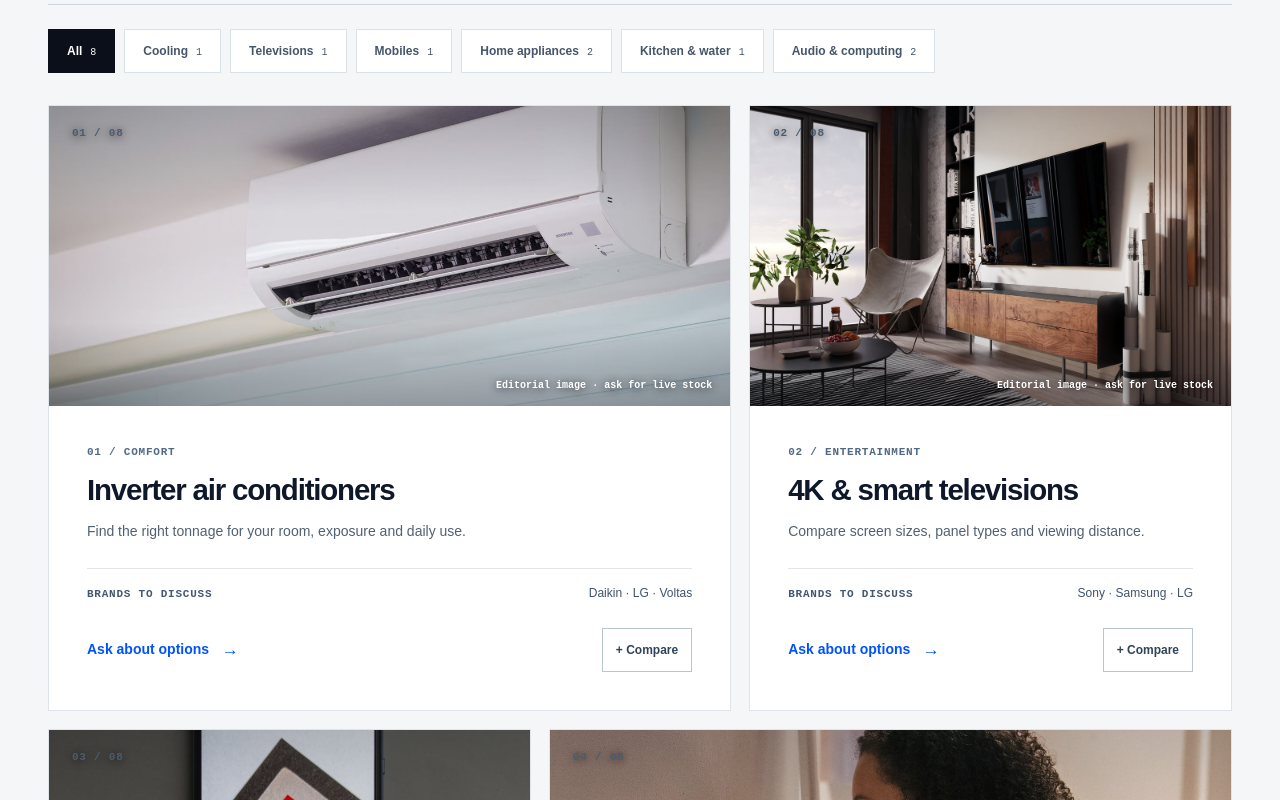
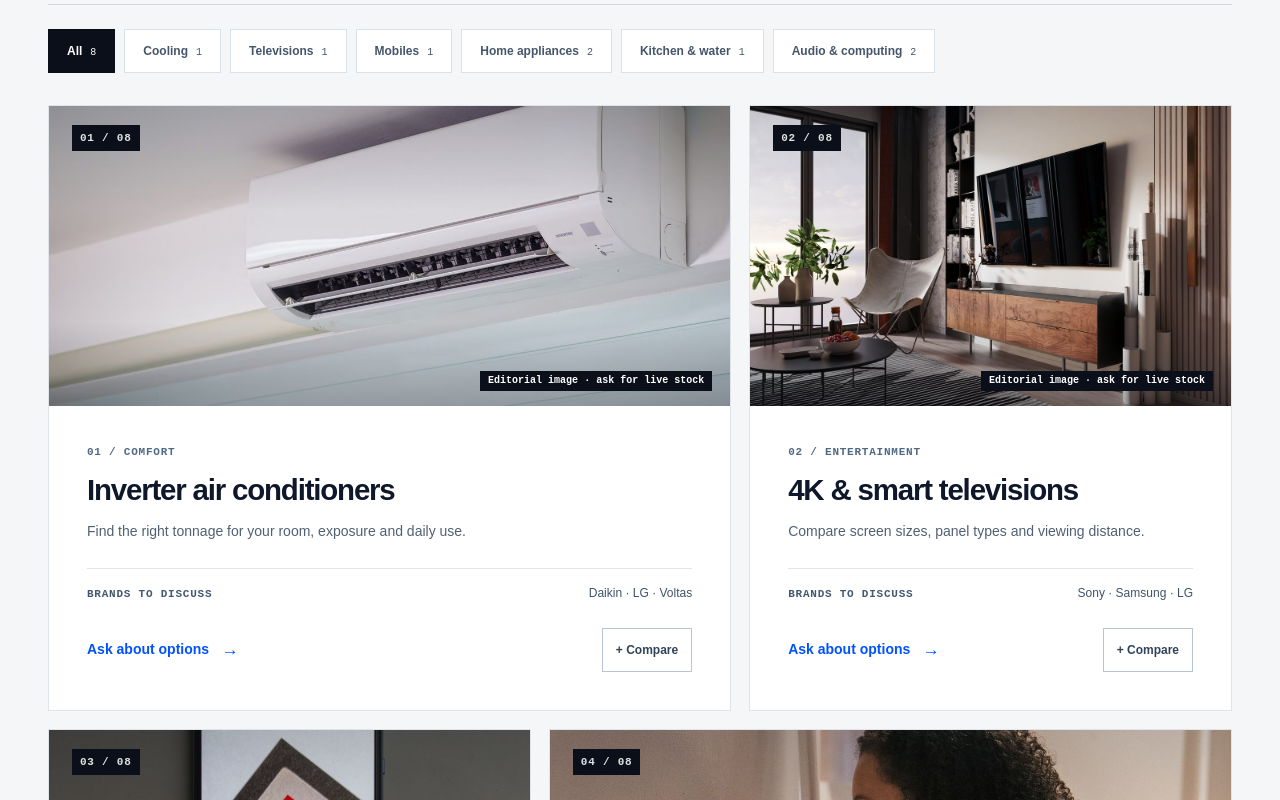
Before and after one commit to divyanshrathod35-cyber/anshdeep-electronics, a React (Vite) app: page / in a window 1280 px wide. Shown: the part 1260-2060 px from the top of the page. Built offline with nearby package versions, Linux system fonts and the light colour scheme.

Commit message:
fix(a11y): ensure editorial image metadata always meets legible contrast

```diff
--- a/src/styles.css
+++ b/src/styles.css
@@ -530,3 +530,6 @@ p { line-height: 1.65; }
 
 /* Final axe contrast correction for advisory copy on porcelain surfaces. */
 .finder-note { color: #43566C; }
+
+/* Image-independent caption legibility: opaque black, no unreliable image-shadow contrast. */
+.product-index,.product-image-label { background: #0B0F19; color: #FFFFFF; text-shadow: none; padding: 5px 8px; }
```
